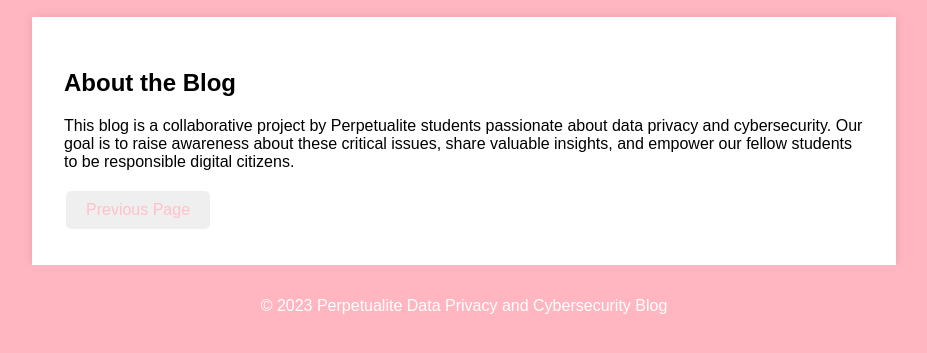
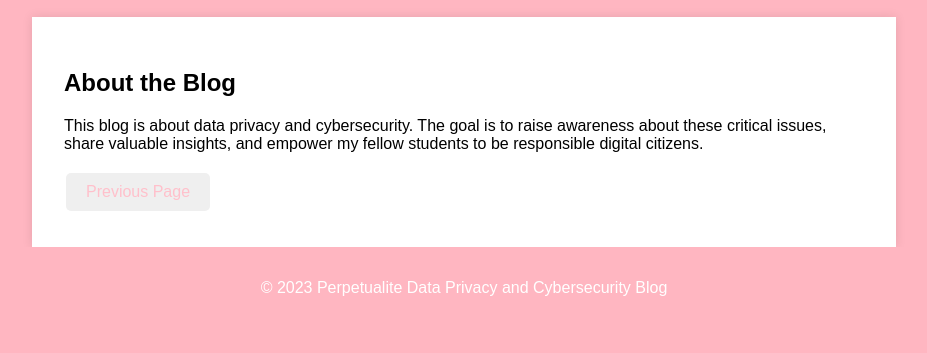
Before and after one commit to gab17-dev/Website-, a plain HTML site: page about.html in a window 1280 px wide. Shown: the part 95-448 px from the top of the page, without its empty margins (176-1103 px from the left). Drawn offline with Linux system fonts and the light colour scheme.

Commit message:
Update about.html

```diff
--- a/about.html
+++ b/about.html
@@ -14,7 +14,7 @@
   <main>
     <section>
       <h2>About the Blog</h2>
-      <p>This blog is a collaborative project by Perpetualite students passionate about data privacy and cybersecurity. Our goal is to raise awareness about these critical issues, share valuable insights, and empower our fellow students to be responsible digital citizens.</p>
+      <p>This blog is about data privacy and cybersecurity. The goal is to raise awareness about these critical issues, share valuable insights, and empower my fellow students to be responsible digital citizens.</p>
 
       <button id="prev-button" onclick="prevPage()">Previous Page</button>
 
```
